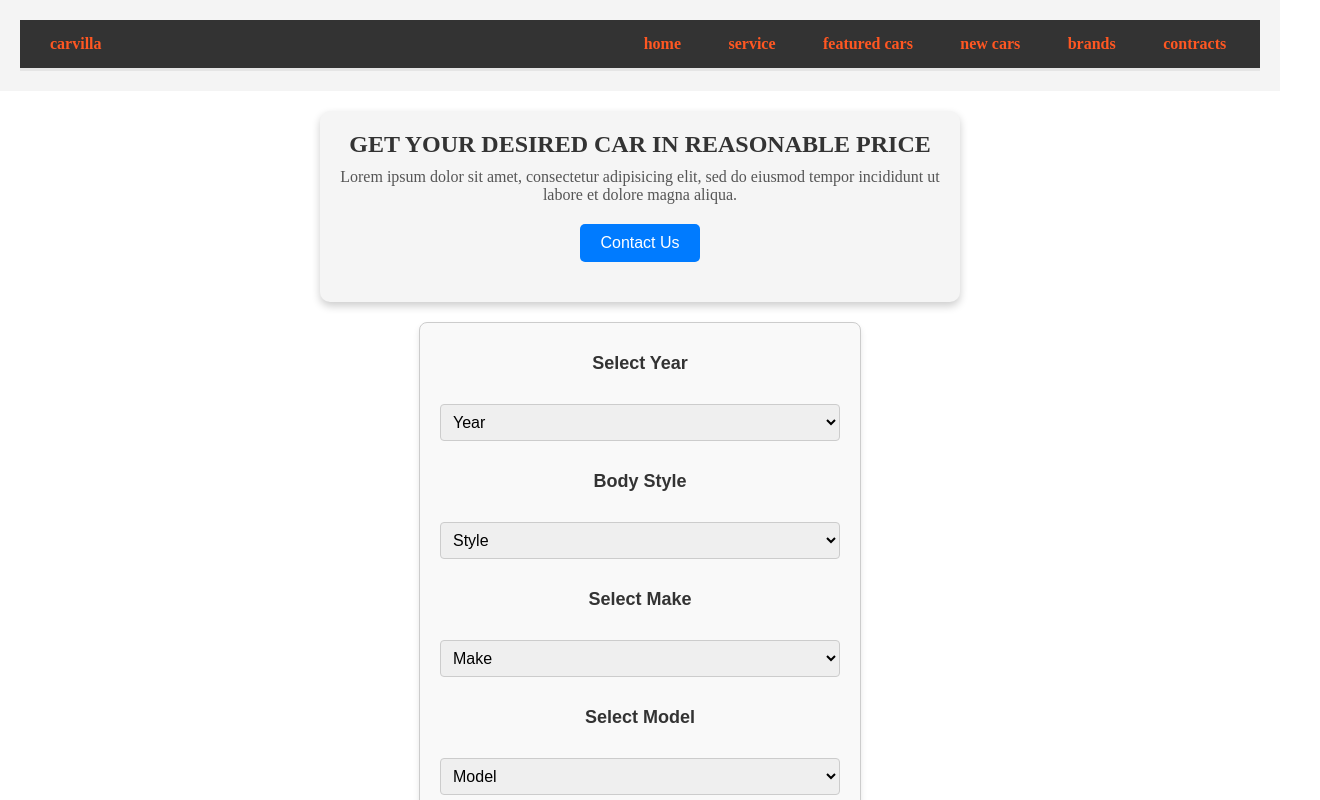
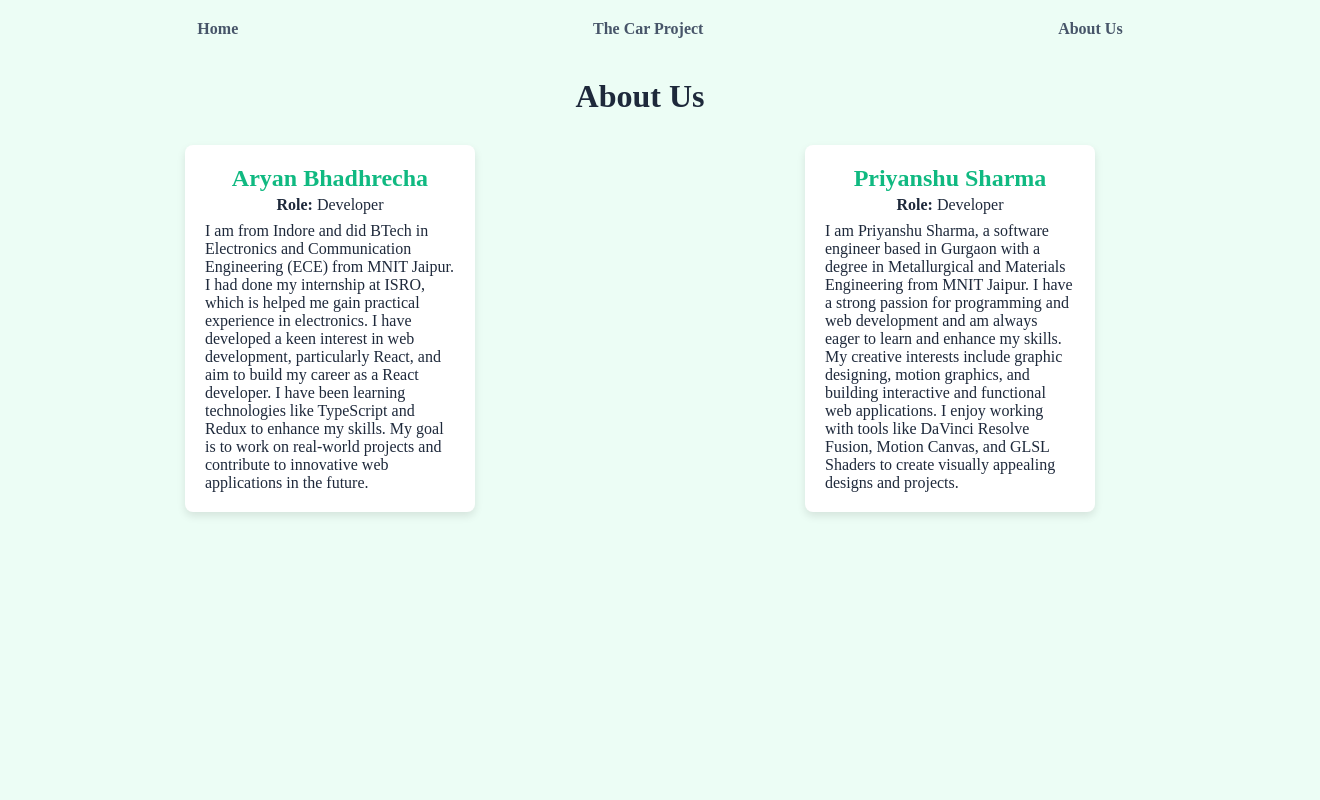
Before and after one commit to PriyanshuCK/learn-react-redux, a React (Create React App) app: page /about in a window 1280 px wide. Shown: the top 800 px of the page, 1320 px wide, since content can reach past the window. Built offline with nearby package versions, Linux system fonts and the light colour scheme.

Commit message:
Add home, car project, and about pages

```diff
--- a/package.json
+++ b/package.json
@@ -13,6 +13,7 @@
     "generate-react-cli": "^8.4.9",
     "react": "^18.3.1",
     "react-dom": "^18.3.1",
+    "react-router-dom": "^7.0.1",
     "react-scripts": "5.0.1",
     "typescript": "^4.9.5",
     "web-vitals": "^2.1.4"
--- a/src/App.tsx
+++ b/src/App.tsx
@@ -9,20 +9,22 @@ import FeaturedCars from "./components/Featured_cars/FeaturedCars";
 import Companies from "./components/Companies/Companies";
 import Caraousal from "./components/Caraousal/Caraousal";
 import About from "./components/About/About";
+import CarHome from "./components/CarHome/CarHome";
+import { Route, BrowserRouter as Router, Routes } from "react-router-dom";
+import HomeLayout from "./components/HomeLayout/HomeLayout";
 
 function App() {
   return (
     <>
-      <Header />
-      <Hero />
-      <SearchComponent />
-      <Caraousal />
-      <Features />
-      <FeaturedCars />
-      <Testimonials />
-      <Companies />
-      <About />
-      <Footer />
+      <Router>
+        {/* <Route path="/" element={} */}
+        <Routes>
+          <Route path="/" element={<HomeLayout />}>
+            <Route path="/car-home" element={<CarHome />} />
+            <Route path="/about" element={<About />} />
+          </Route>
+        </Routes>
+      </Router>
     </>
   );
 }
--- a/src/components/About/About.css
+++ b/src/components/About/About.css
@@ -1,11 +1,10 @@
 section {
   padding: 20px;
-  background-color: #f4f4f4;
 }
 
 h2 {
   text-align: center;
-  color: #333;
+  color: var(--secondary-text-color);
   font-size: 2rem;
   margin-bottom: 20px;
 }
@@ -18,7 +17,6 @@ h2 {
 
 .team-member {
   background-color: #fff;
-  border: 1px solid #ddd;
   border-radius: 8px;
   padding: 20px;
   width: 250px;
@@ -28,16 +26,22 @@ h2 {
 }
 
 .team-member h3 {
-  color: #007bff;
+  color: var(--accent-color);
   font-size: 1.5rem;
-  margin-bottom: 10px;
+  margin-bottom: 4px;
 }
 
 .team-member p {
-  color: #555;
+  color: var(--secondary-text-color);
+  text-align: left;
   font-size: 1rem;
 }
 
 .team-member p strong {
   font-weight: bold;
 }
+
+.role {
+  text-align: center !important;
+  padding-bottom: 8px;
+}
--- a/src/components/About/About.tsx
+++ b/src/components/About/About.tsx
@@ -11,7 +11,7 @@ const TeamMember: React.FC<TeamMemberProps> = ({ name, role, description }) => {
   return (
     <div className="team-member">
       <h3>{name}</h3>
-      <p>
+      <p className="role">
         <strong>Role:</strong> {role}
       </p>
       <p>{description}</p>
@@ -40,7 +40,7 @@ const About: React.FC = () => {
         <TeamMember
           name="Priyanshu Sharma "
           role="Developer"
-          description="Focused on backend development with Node.js and MongoDB."
+          description="I am Priyanshu Sharma, a software engineer based in Gurgaon with a degree in Metallurgical and Materials Engineering from MNIT Jaipur. I have a strong passion for programming and web development and am always eager to learn and enhance my skills. My creative interests include graphic designing, motion graphics, and building interactive and functional web applications. I enjoy working with tools like DaVinci Resolve Fusion, Motion Canvas, and GLSL Shaders to create visually appealing designs and projects."
         />
       </div>
     </section>
--- /dev/null
+++ b/src/components/CarHome/CarHome.css
@@ -0,0 +1 @@
+.CarHome {}
--- /dev/null
+++ b/src/components/CarHome/CarHome.tsx
@@ -0,0 +1,29 @@
+import React, { FC } from "react";
+import "./CarHome.css";
+import Hero from "../Hero/Hero";
+import SearchComponent from "../Search/Search";
+import Caraousal from "../Caraousal/Caraousal";
+import Features from "../Features/Features";
+import FeaturedCars from "../Featured_cars/FeaturedCars";
+import Testimonials from "../Testimonial/Testimonial";
+import Companies from "../Companies/Companies";
+import Header from "../Header/Header";
+import Footer from "../Footer/Footer";
+
+interface CarHomeProps {}
+
+const CarHome: FC<CarHomeProps> = () => (
+  <>
+    <Header />
+    <Hero />
+    <SearchComponent />
+    <Caraousal />
+    <Features />
+    <FeaturedCars />
+    <Testimonials />
+    <Companies />
+    <Footer />
+  </>
+);
+
+export default CarHome;
--- /dev/null
+++ b/src/components/HomeLayout/HomeLayout.css
@@ -0,0 +1,14 @@
+a {
+  color: var(--primary-text-color);
+}
+
+a:hover {
+  color: var(--accent-color);
+}
+
+.global-header {
+  display: flex;
+  width: 100%;
+  padding: 20px 20px;
+  justify-content: space-around;
+}
--- /dev/null
+++ b/src/components/HomeLayout/HomeLayout.tsx
@@ -0,0 +1,20 @@
+import React, { FC } from "react";
+import "./HomeLayout.css";
+import Header from "../Header/Header";
+import Footer from "../Footer/Footer";
+import { Link, Outlet } from "react-router-dom";
+
+interface HomeLayoutProps {}
+
+const HomeLayout: FC<HomeLayoutProps> = () => (
+  <>
+    <nav className="global-header">
+      <Link to={"/"}>Home</Link>
+      <Link to={"/car-home"}>The Car Project</Link>
+      <Link to={"/about"}>About Us</Link>
+    </nav>
+    <Outlet />
+  </>
+);
+
+export default HomeLayout;
--- a/src/index.css
+++ b/src/index.css
@@ -1,3 +1,14 @@
 * {
   margin: 0px;
 }
+
+:root {
+  --primary-text-color: #475569; /* slate-600 */
+  --secondary-text-color: #1e293b; /* slate-800 */
+  --background-color: #ecfdf5; /* emerald-50 */
+  --accent-color: #10b981; /* emerald-500 */
+}
+
+body {
+  background-color: var(--background-color);
+}
```
Also changed, not shown: 2 other files (tests, documents, lock files or other folders).
